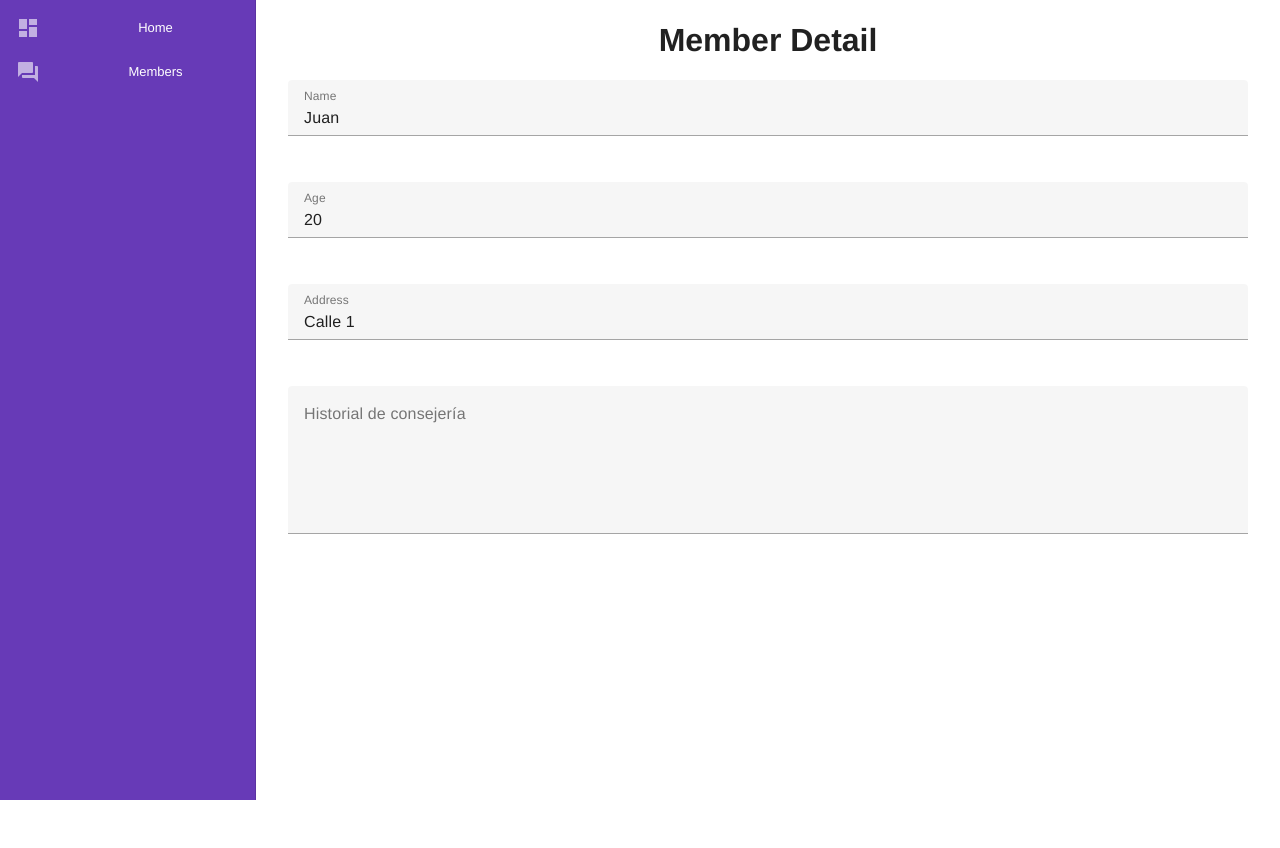
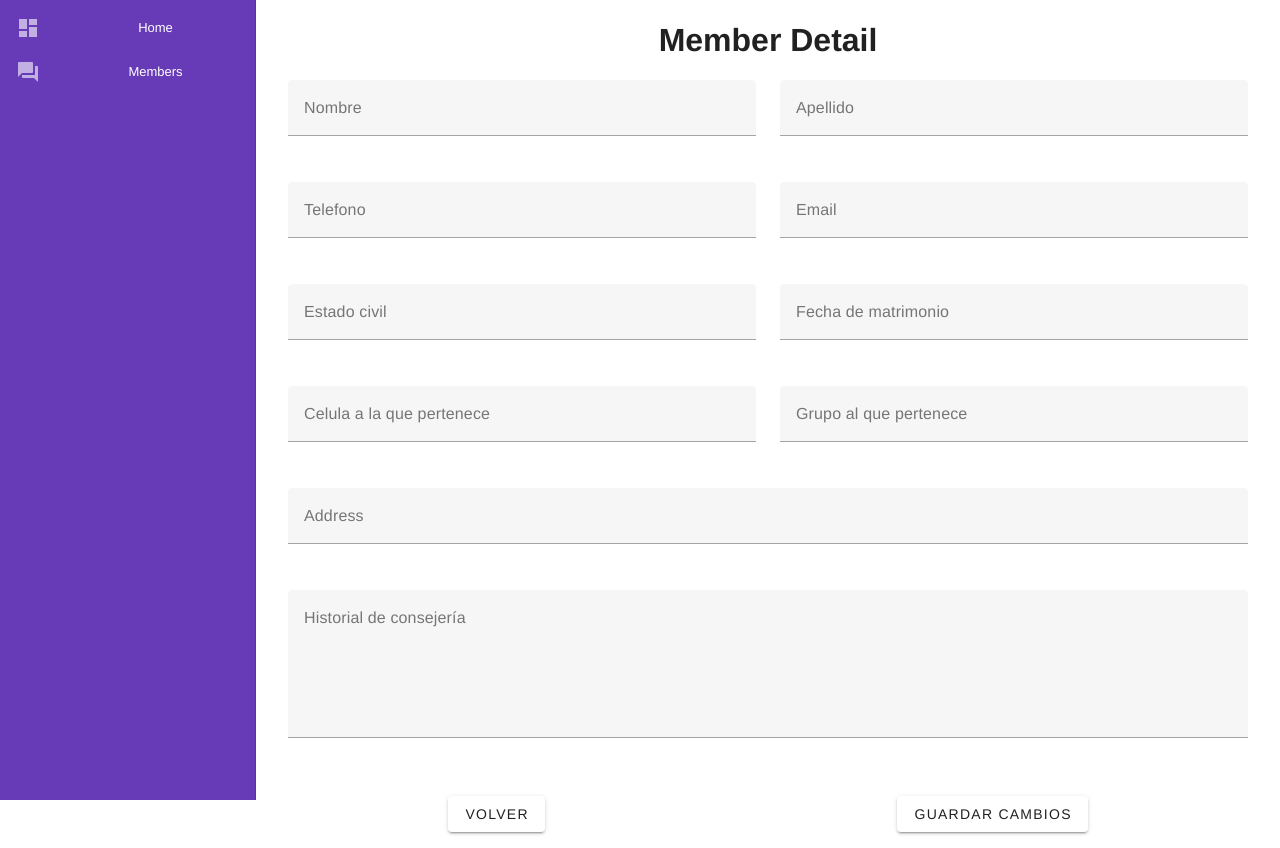
Before and after one commit to leaarevalo/ice_members, a Vue app: page /members/detail in a window 1280 px wide. Before the commit the page ends 800 px from the top, so only its background shows below. Built offline with nearby package versions, Linux system fonts and the light colour scheme.

Commit message:
:sparkles: form members done

```diff
--- a/package.json
+++ b/package.json
@@ -11,9 +11,10 @@
     "@mdi/font": "^7.4.47",
     "axios": "^1.6.8",
     "core-js": "^3.8.3",
+    "pinia": "^2.1.7",
     "vue": "^3.2.13",
     "vue-router": "^4.2.4",
-    "vuetify": "^3.3.13"
+    "vuetify": "^3.4.0"
   },
   "devDependencies": {
     "@babel/core": "^7.12.16",
--- a/src/components/members/MemberDetail.vue
+++ b/src/components/members/MemberDetail.vue
@@ -4,25 +4,82 @@
     <v-form ref="form">
       <v-container>
         <v-row>
-          <v-col cols="12" md="12">
+          <v-col cols="6" md="6">
             <v-text-field
-              v-model="member.name"
-              label="Name"
+              v-model="memberDetail.name"
+              label="Nombre"
               outlined
               dense
             ></v-text-field>
           </v-col>
-          <v-col cols="12" md="12">
+          <v-col cols="6" md="6">
             <v-text-field
-              v-model="member.age"
-              label="Age"
+              v-model="memberDetail.lastName"
+              label="Apellido"
+              outlined
+              dense
+            >
+            </v-text-field>
+          </v-col>
+        </v-row>
+        <v-row>
+          <v-col cols="6" md="6">
+            <v-text-field
+              v-model="memberDetail.phone"
+              label="Telefono"
               outlined
               dense
             ></v-text-field>
           </v-col>
+          <v-col cols="6" md="6">
+            <v-text-field
+              v-model="memberDetail.email"
+              label="Email"
+              outlined
+              dense
+            ></v-text-field>
+          </v-col>
+        </v-row>
+        <v-row>
+          <v-col cols="6" md="6">
+            <v-text-field
+              v-model="memberDetail.civilState"
+              label="Estado civil"
+              outlined
+              dense
+            ></v-text-field>
+          </v-col>
+          <v-col cols="6" md="6">
+            <v-text-field
+              v-model="memberDetail.marriageDate"
+              label="Fecha de matrimonio"
+              outlined
+              dense
+            ></v-text-field>
+          </v-col>
+        </v-row>
+        <v-row>
+          <v-col cols="6" md="6">
+            <v-text-field
+              v-model="memberDetail.belongToCelula"
+              label="Celula a la que pertenece"
+              outlined
+              dense
+            ></v-text-field>
+          </v-col>
+          <v-col cols="6" md="6">
+            <v-text-field
+              v-model="memberDetail.belongToGroup"
+              label="Grupo al que pertenece"
+              outlined
+              dense
+            ></v-text-field>
+          </v-col>
+        </v-row>
+        <v-row>
           <v-col cols="12" md="12">
             <v-text-field
-              v-model="member.address"
+              v-model="memberDetail.address"
               label="Address"
               outlined
               dense
@@ -30,7 +87,7 @@
           </v-col>
           <v-col cols="12" md="12">
             <v-textarea
-              v-model="member.history"
+              v-model="memberDetail.history"
               label="Historial de consejería"
               outlined
               dense
@@ -38,23 +95,49 @@
           </v-col>
         </v-row>
       </v-container>
+      <div class="button-footer">
+        <v-btn @click="goBack">Volver</v-btn>
+        <v-btn @click="saveMemberInformation">Guardar cambios</v-btn>
+      </div>
     </v-form>
   </v-sheet>
 </template>
 
 <script>
+import { ref } from "vue";
+import { useMemberStore } from "@/store/member";
 export default {
   name: "MemberDetail",
+  props: {
+    member: {
+      type: Object,
+      required: false,
+    },
+  },
   setup() {
-    const member = {
-      id: 1,
-      name: "Juan",
-      age: 20,
-      address: "Calle 1",
+    const store = useMemberStore();
+    const memberDetail = ref(store.getSelectedMember);
+
+    const saveMemberInformation = () => {
+      console.log("memberDetails", memberDetail.value);
+    };
+    const goBack = () => {
+      store.setSelectedMember(null);
+      window.history.back();
     };
     return {
-      member,
+      memberDetail,
+      saveMemberInformation,
+      goBack,
     };
   },
 };
 </script>
+
+<style lang="scss">
+.button-footer {
+  display: flex;
+  justify-content: space-around;
+  margin-top: 20px;
+}
+</style>
--- a/src/components/members/MembersList.vue
+++ b/src/components/members/MembersList.vue
@@ -12,32 +12,15 @@
     <v-btn @click="createNewMember">Create</v-btn>
   </div>
   <div>
-    <v-table v-show="false">
-      <thead>
-        <tr>
-          <th class="text-left">Nombre</th>
-          <th class="text-left">Apellido</th>
-          <th class="text-left">Telefono</th>
-          <th class="text-left">Fecha de nacimiento</th>
-        </tr>
-      </thead>
-      <tbody>
-        <tr
-          v-for="member in membersList"
-          :key="member.name"
-          @click="getMemberDetail(member)"
-        >
-          <td class="text-left">{{ member.name }}</td>
-          <td class="text-left">{{ member.lastName }}</td>
-          <td class="text-left">{{ member.phone }}</td>
-          <td class="text-left">{{ member.dateOfBith }}</td>
-        </tr>
-      </tbody>
-    </v-table>
     <v-data-table
       :items="membersList"
-      :headers="['Nombre', 'Apellido', 'Fecha de nacimiento', 'Celular']"
-    ></v-data-table>
+      items-per-page="25"
+      item-value="name"
+      height="500"
+      :headers="tableHeaders"
+      @click:row="getMemberDetail"
+    >
+    </v-data-table>
   </div>
 </template>
 
@@ -45,6 +28,7 @@
 import { onMounted, ref, computed } from "vue";
 import { useRouter } from "vue-router";
 import { getMembers } from "@/services/members";
+import { useMemberStore } from "@/store/member";
 export default {
   name: "MembersList",
   setup() {
@@ -53,9 +37,16 @@ export default {
       members.value = await getMembers();
       console.log("members.value: ", members.value);
     });
+    const store = useMemberStore();
     const searchValue = ref("");
     const router = useRouter();
     const members = ref([]);
+    const tableHeaders = [
+      { text: "Nombre", value: "name" },
+      { text: "Apellido", value: "lastName" },
+      { text: "Telefono", value: "phone" },
+      { text: "Fecha de nacimiento", value: "dateOfBirth" },
+    ];
 
     const membersList = computed(() => {
       return searchValue.value
@@ -65,8 +56,10 @@ export default {
         : members.value;
     });
 
-    const getMemberDetail = (member) => {
-      console.log(member);
+    const getMemberDetail = (event, row) => {
+      const member = row.item;
+      store.setSelectedMember(member);
+      router.push(`/members/detail`);
     };
     const createNewMember = () => {
       router.push("/members/new");
@@ -75,6 +68,7 @@ export default {
       members,
       searchValue,
       membersList,
+      tableHeaders,
       getMemberDetail,
       createNewMember,
     };
--- a/src/main.js
+++ b/src/main.js
@@ -1,20 +1,26 @@
 import { createApp } from "vue";
+import { createPinia } from "pinia";
 import App from "./App.vue";
 import router from "./routes";
+
+const pinia = createPinia();
 
 // Vuetify
 import "vuetify/styles";
 import "@mdi/font/css/materialdesignicons.css";
 import { createVuetify } from "vuetify";
-import * as components from "vuetify/components";
+//import { VDataTable } from "vuetify/labs/VDataTable";
+import * as allComponents from "vuetify/components";
 import * as directives from "vuetify/directives";
 
 const vuetify = createVuetify({
-  components,
+  components: {
+    ...allComponents,
+  },
   directives,
   icons: {
     defaultSet: "mdi",
   },
 });
 
-createApp(App).use(vuetify).use().use(router).mount("#app");
+createApp(App).use(vuetify).use(pinia).use(router).mount("#app");
--- a/src/routes.js
+++ b/src/routes.js
@@ -13,7 +13,7 @@ const routes = [
   { path: "/hello", component: HelloWord },
   { path: "/members", component: MemberList },
   { path: "/members/new", component: CreateMember },
-  { path: "/members/:id", component: MemberDetail },
+  { path: "/members/detail", component: MemberDetail },
 ];
 
 const router = VueRouter.createRouter({
--- a/src/services/members.js
+++ b/src/services/members.js
@@ -1,6 +1,7 @@
 import axios from "axios";
 
-const url = process.env.MEMBERS_URL;
+//const url = process.env.MEMBERS_URL;
+const url = "http://localhost:3000";
 
 export async function getMembers() {
   const { data } = await axios.get(`${url}/members`);
@@ -16,3 +17,7 @@ export async function createNewMember(member) {
     dateOfBirth: member.dateOfBirth,
   });
 }
+
+export async function updateMember(member) {
+  axios.post(`${url}/members/update`, { member });
+}
--- /dev/null
+++ b/src/store/member.js
@@ -0,0 +1,18 @@
+import { defineStore } from "pinia";
+
+export const useMemberStore = defineStore("member", {
+  state: () => ({
+    members: [],
+    selectedMember: {},
+  }),
+  getters: {
+    getSelectedMember() {
+      return this.selectedMember;
+    },
+  },
+  actions: {
+    setSelectedMember(member) {
+      this.selectedMember = member;
+    },
+  },
+});
```
Also changed, not shown: 1 other file (tests, documents, lock files or other folders).
